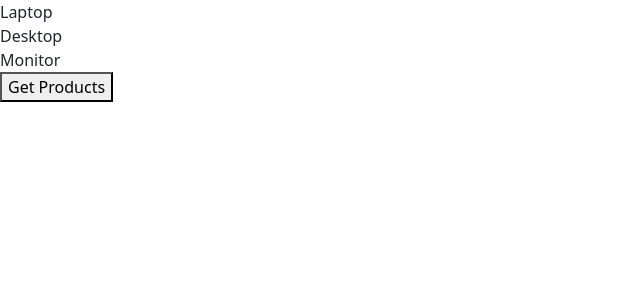
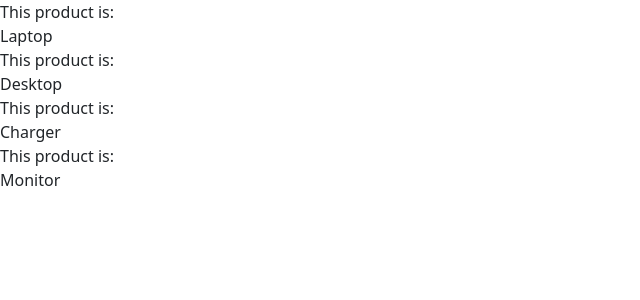
Before and after one commit to jamshed-qureshi/angular_course, an Angular app: page / in a window 1280 px wide. Shown: the top 300 px of the page, without its empty margins (0-640 px from the left). Built offline with nearby package versions, Linux system fonts and the light colour scheme.

Commit message:
21.ngContent_In_Angular

```diff
--- a/src/app/app.component.html
+++ b/src/app/app.component.html
@@ -1,4 +1,2 @@
 <!-- <p>App Works !!</p> -->
-<!-- <app-xix-view-child-in-angular></app-xix-view-child-in-angular> -->
-
-<app-xx-view-children-in-angular></app-xx-view-children-in-angular>
+<app-xxi-ng-content></app-xxi-ng-content>
--- a/src/app/app.module.ts
+++ b/src/app/app.module.ts
@@ -21,6 +21,8 @@ import { OutputParentComponent } from './lessons/xviii-output-decorators-in-angu
 import { OutputChildComponent } from './lessons/xviii-output-decorators-in-angular/output-child/output-child.component';
 import { XIXViewChildInAngularComponent } from './lessons/xix-view-child-in-angular/xix-view-child-in-angular.component';
 import { XXViewChildrenInAngularComponent, ViewChildrenChildComponent } from './lessons/xx-view-children-in-angular/xx-view-children-in-angular.component';
+import { XXINgContentComponent } from './lessons/xxi-ng-content/xxi-ng-content.component';
+import { NgContentChildComponent } from './lessons/xxi-ng-content/ng-content-child/ng-content-child.component';
 
 @NgModule({
   declarations: [
@@ -43,7 +45,9 @@ import { XXViewChildrenInAngularComponent, ViewChildrenChildComponent } from './
     OutputChildComponent,
     XIXViewChildInAngularComponent,
     XXViewChildrenInAngularComponent,
-    ViewChildrenChildComponent
+    ViewChildrenChildComponent,
+    XXINgContentComponent,
+    NgContentChildComponent,
   ],
   imports: [
     FormsModule,
--- /dev/null
+++ b/src/app/lessons/xxi-ng-content/ng-content-child/ng-content-child.component.html
@@ -0,0 +1,2 @@
+<ng-content></ng-content>
+<ng-content select="[productName]"></ng-content>
--- /dev/null
+++ b/src/app/lessons/xxi-ng-content/xxi-ng-content.component.html
@@ -0,0 +1,4 @@
+<app-ng-content-child *ngFor="let product of products">
+    <div productName>{{ product }}</div>
+    <div>This product is:</div>
+</app-ng-content-child>
--- /dev/null
+++ b/src/app/lessons/xxi-ng-content/xxi-ng-content.component.ts
@@ -0,0 +1,10 @@
+import { Component } from '@angular/core';
+
+@Component({
+  selector: 'app-xxi-ng-content',
+  templateUrl: './xxi-ng-content.component.html',
+  styleUrls: ['./xxi-ng-content.component.css']
+})
+export class XXINgContentComponent {
+  products = ['Laptop', 'Desktop', 'Charger', 'Monitor']
+}
```
Also changed, not shown: src/app/lessons/xxi-ng-content/ng-content-child/ng-content-child.component.ts (added, +10 -0 lines), src/app/lessons/xxi-ng-content/ng-content-child/ng-content-child.component.css (added), src/app/lessons/xxi-ng-content/xxi-ng-content.component.css (added).
